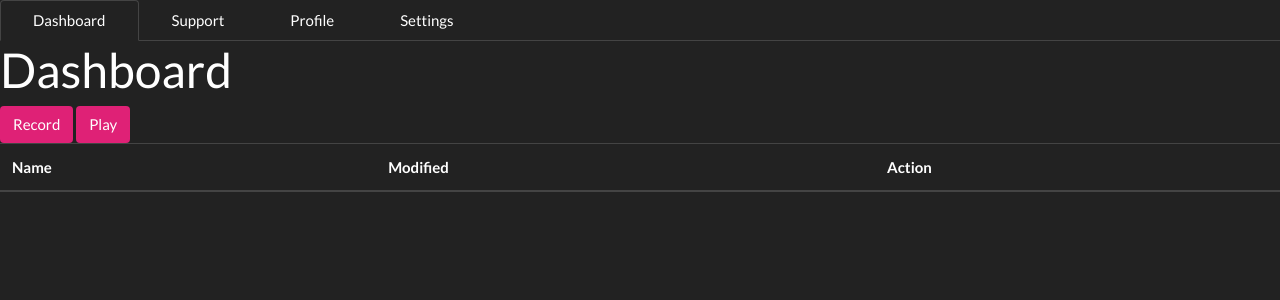
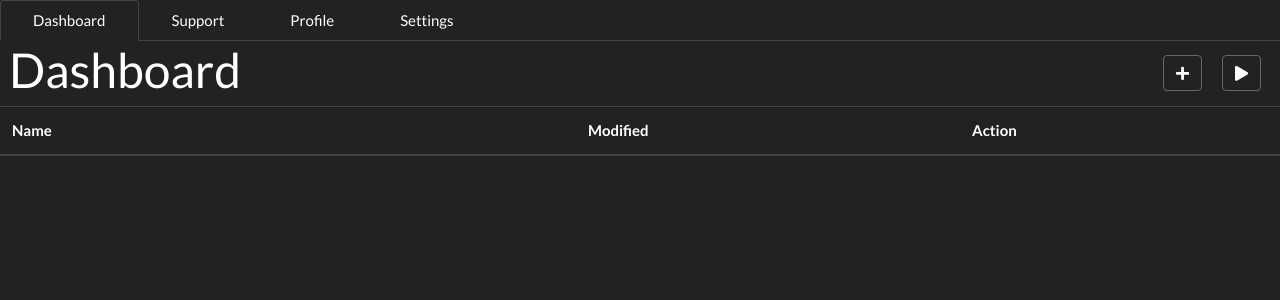
Before and after one commit to cronumax/Chrono, a web app: file assets/index.html in a window 1280 px wide. Shown: the top 300 px of the page. Run offline with its HTML, style and script files only (its server is not run), Linux system fonts and the light colour scheme; lists and menus that the app fills with data are empty; some libraries are stand-ins or nearby versions.

Commit message:
Style update

```diff
--- a/assets/index.css
+++ b/assets/index.css
@@ -1,11 +1,55 @@
+html {
+  min-width: 800px;
+}
+
 .btn {
+  margin-right: 9px;
+}
+
+.btn:active, .btn:focus {
   background-color: #DF2176;
 }
 
-.btn:active, .btn:focus {
-  background-color: #590d2f;
+#recordBtn, #playBtn {
+  position: absolute;
+  margin-top: 14px;
+  border-color: #666;
+}
+
+#recordBtn {
+  right: 69px;
+}
+
+#playBtn {
+  right: 10px;
 }
 
 .selected, .selected>td {
   background-color: #232323;
 }
+
+#ctrlPanel {
+  display: flex;
+  position: relative;
+}
+
+h1 {
+  margin-left: 9px;
+}
+
+#processList {
+  width: 100%;
+  table-layout: fixed;
+}
+
+#nameCol {
+  width: 45%;
+}
+
+#modifiedCol {
+  width: 30%;
+}
+
+#actionCol {
+  width: 25%;
+}
--- a/assets/index.html
+++ b/assets/index.html
@@ -4,6 +4,7 @@
 <head>
   <link rel="stylesheet" href="bootstrap.min.css">
   <link rel="stylesheet" href="https://cdn.jsdelivr.net/npm/@sweetalert2/theme-dark@3/dark.css">
+  <link rel="stylesheet" href="https://cdnjs.cloudflare.com/ajax/libs/font-awesome/5.15.3/css/all.min.css">
   <link rel="stylesheet" href="index.css">
 </head>
 
@@ -24,12 +25,19 @@
   </ul>
   <div id="tabs" class="tab-content">
     <div class="tab-pane fade active show" id="dashboard">
-      <h1>Dashboard</h1>
+      <div id="ctrlPanel">
+        <h1>Dashboard</h1>
 
-      <button id='recordBtn' class='btn'>Record</button>
-      <button id='playBtn' class='btn'>Play</button>
+        <button id='recordBtn' class='btn'><i class='fa fa-plus'></i></button>
+        <button id='playBtn' class='btn'><i class='fa fa-play'></i></button>
+      </div>
 
       <table id='processList' class="table table-hover sortable">
+        <colgroup>
+          <col id="nameCol">
+          <col id="modifiedCol">
+          <col id="actionCol">
+        </colgroup>
         <thead>
           <tr>
             <th scope="col">Name</th>
--- a/assets/index.js
+++ b/assets/index.js
@@ -77,7 +77,7 @@ function refresh_process_list() {
       $.each(process, function(j, data) {
         row += '<td>' + data + '</td>'
       })
-      row += '<td>To do: actions</td>'
+      row += "<td><button id='renameBtn' class='btn'><i class='fa fa-edit'></i></button><button id='delBtn' class='btn'><i class='fa fa-trash'></i></button></td>"
       row += '</tr>'
       $('#processList tbody').append(row)
     })
```
